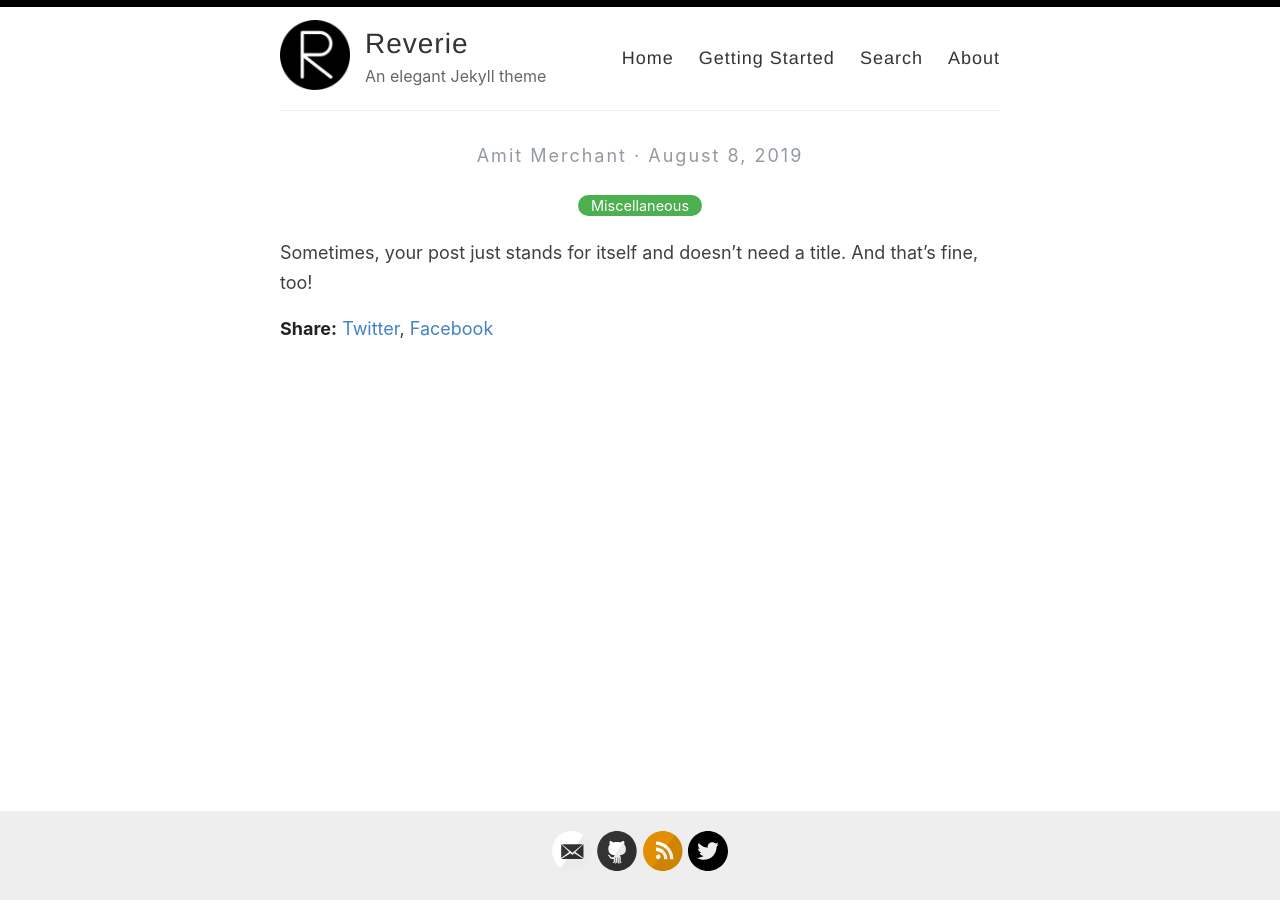
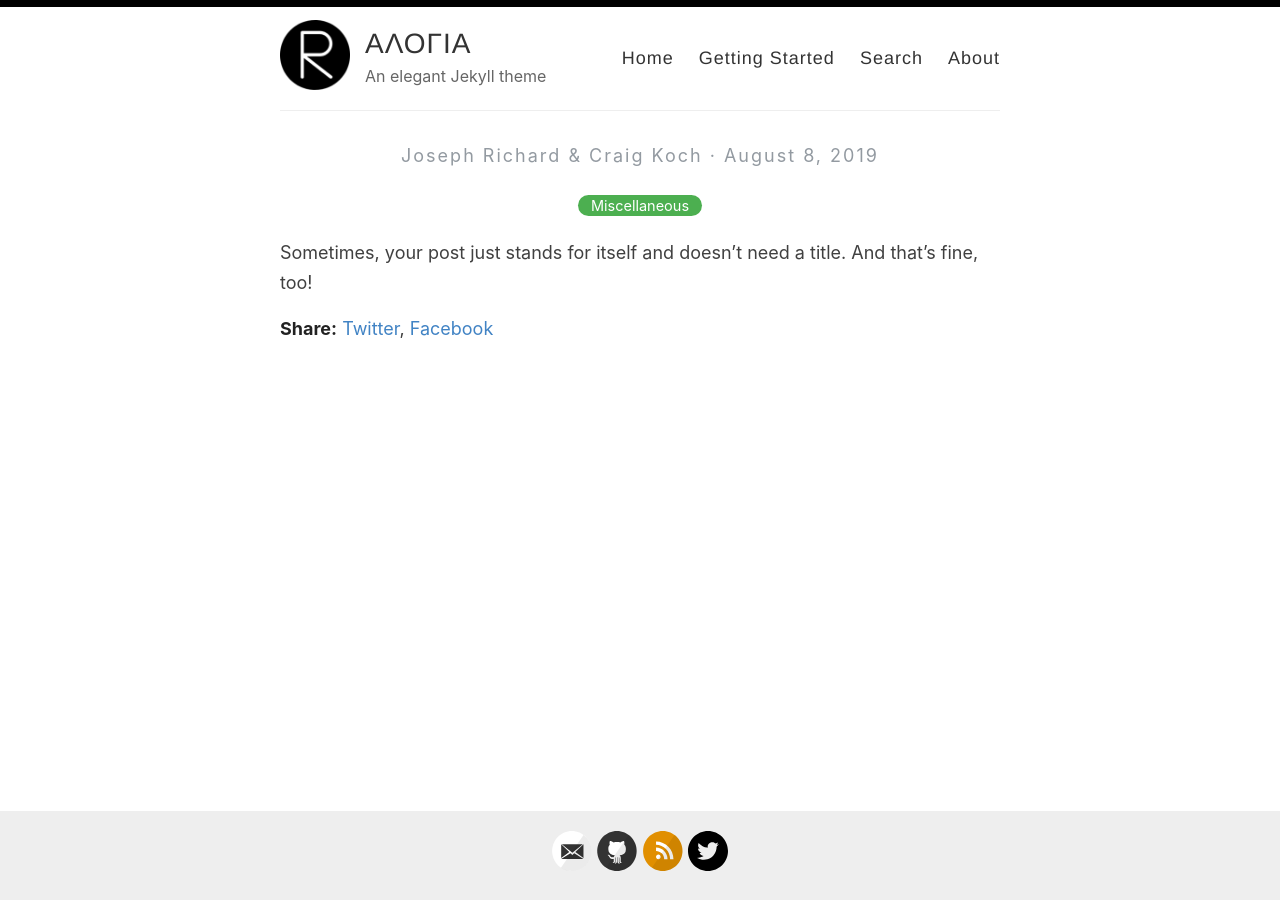
Before and after one commit to AlogiaSJC/Alogia-SJC, a Jekyll site: the page built from _posts/2019-08-08-no-title-posts.md, in a window 1280 px wide. Built offline with Jekyll 4.4.1, drawn with Linux system fonts in a browser that asks for light colours.

Commit message:
Update _config.yml

```diff
--- a/_config.yml
+++ b/_config.yml
@@ -3,10 +3,10 @@
 #
 
 # Name of your site (displayed in the header)
-name: Reverie
+name: ΑΛΟΓΙΑ
 
 # Name of the author
-author: Amit Merchant
+author: Joseph Richard & Craig Koch
 
 # Short bio or description (displayed in the header)
 description: An elegant Jekyll theme
```
